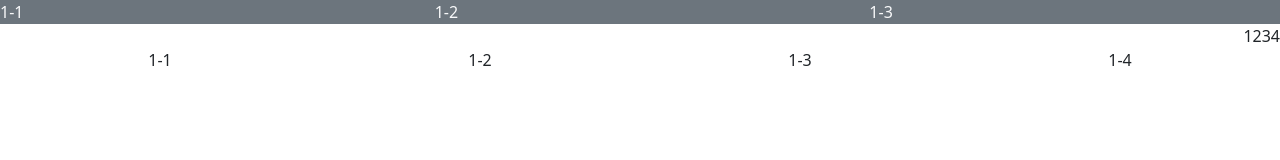
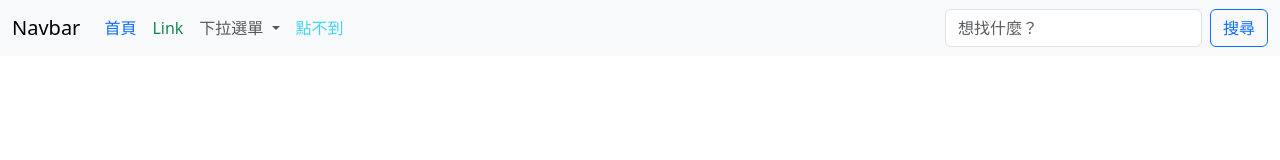
Before and after one commit to Gray3325/text-Bootstrap, a website: page index.html in a window 1280 px wide. Drawn offline with nearby package versions, Linux system fonts and the light colour scheme.

Commit message:
navbar樣式練習

```diff
--- a/index.html
+++ b/index.html
@@ -1,7 +1,7 @@
 <!DOCTYPE html>
 <html lang="en">
   <head>
-    <title>Bootstrap練習</title>
+    <title>Bootstrap練習2</title>
     <!-- Required meta tags -->
     <meta charset="utf-8" />
     <meta
@@ -20,24 +20,70 @@
 
   <body>
     <header>
-      <div class="row text-light bg-secondary">
-        <div class="col">1-1</div>
-        <div class="col">1-2</div>
-        <div class="col">1-3</div>
-      </div>
-
-      <div class="d-flex justify-content-end">
-        <div class="">1</div>
-        <div class="">2</div>
-        <div class="">3</div>
-        <div class="">4</div>
-      </div>
-      <div class="d-flex justify-content-sm-around">
-        <div class="">1-1</div>
-        <div class="">1-2</div>
-        <div class="">1-3</div>
-        <div class="">1-4</div>
-      </div>
+      <nav class="navbar navbar-expand-lg bg-light">
+        <div class="container-fluid">
+          <a class="navbar-brand" href="#">Navbar</a>
+          <button
+            class="navbar-toggler"
+            type="button"
+            data-bs-toggle="collapse"
+            data-bs-target="#navbarSupportedContent"
+            aria-controls="navbarSupportedContent"
+            aria-expanded="false"
+            aria-label="Toggle navigation"
+          >
+            <span class="navbar-toggler-icon"></span>
+          </button>
+          <div class="collapse navbar-collapse" id="navbarSupportedContent">
+            <ul class="navbar-nav me-auto mb-3 mb-lg-0">
+              <li class="nav-item">
+                <a
+                  class="nav-link active text-primary"
+                  aria-current="page"
+                  href="#"
+                  >首頁</a
+                >
+              </li>
+              <li class="nav-item">
+                <a class="nav-link text-success" href="#">Link</a>
+              </li>
+              <li class="nav-item dropdown">
+                <a
+                  class="nav-link dropdown-toggle fw-lighter"
+                  href="#"
+                  role="button"
+                  data-bs-toggle="dropdown"
+                  aria-expanded="false"
+                >
+                  下拉選單
+                </a>
+                <ul class="dropdown-menu text-center">
+                  <li><a class="dropdown-item" href="#">項目一</a></li>
+                  <li><a class="dropdown-item" href="#">項目二</a></li>
+                  <li><hr class="dropdown-divider" /></li>
+                  <li><a class="dropdown-item" href="#">其他東西</a></li>
+                </ul>
+              </li>
+              <li class="nav-item">
+                <a class="nav-link disabled text-info text-opacity-75"
+                  >點不到</a
+                >
+              </li>
+            </ul>
+            <form class="d-flex" role="search">
+              <input
+                class="form-control me-2"
+                type="search"
+                placeholder="想找什麼？"
+                aria-label="Search"
+              />
+              <button class="btn btn-outline-primary text-nowrap" type="submit">
+                搜尋
+              </button>
+            </form>
+          </div>
+        </div>
+      </nav>
     </header>
     <main></main>
     <footer>
```
Also changed, not shown: index-ex.html (added, +66 -0 lines).
